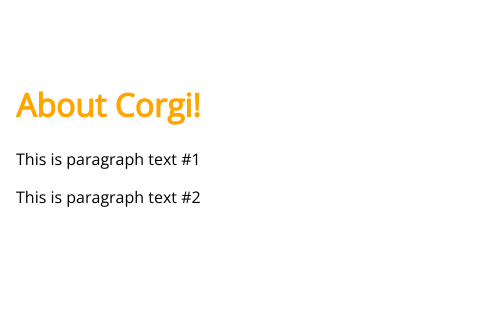
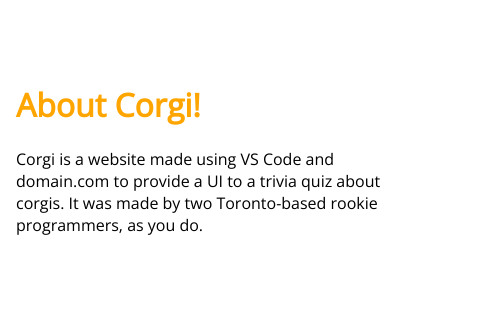
Before and after one commit to iuqaiser/CorgiHacks, a plain HTML site: page about.html in a window 1280 px wide. Shown: the part 70-390 px from the top of the page, 799-1280 px from the left. Drawn offline with nearby package versions, Linux system fonts and the light colour scheme.

Commit message:
Update about.html
add info

```diff
--- a/about.html
+++ b/about.html
@@ -40,8 +40,7 @@
 
                 <div class="corgi-content-wrapper">
                     <h1>About Corgi!</h1>
-                    <p>This is paragraph text #1</p>
-                    <p>This is paragraph text #2</p>
+                    <p>Corgi is a website made using VS Code and domain.com to provide a UI to a trivia quiz about corgis. It was made by two Toronto-based rookie programmers, as you do. </p>
                 </div>
             </div>
         </div>
```
